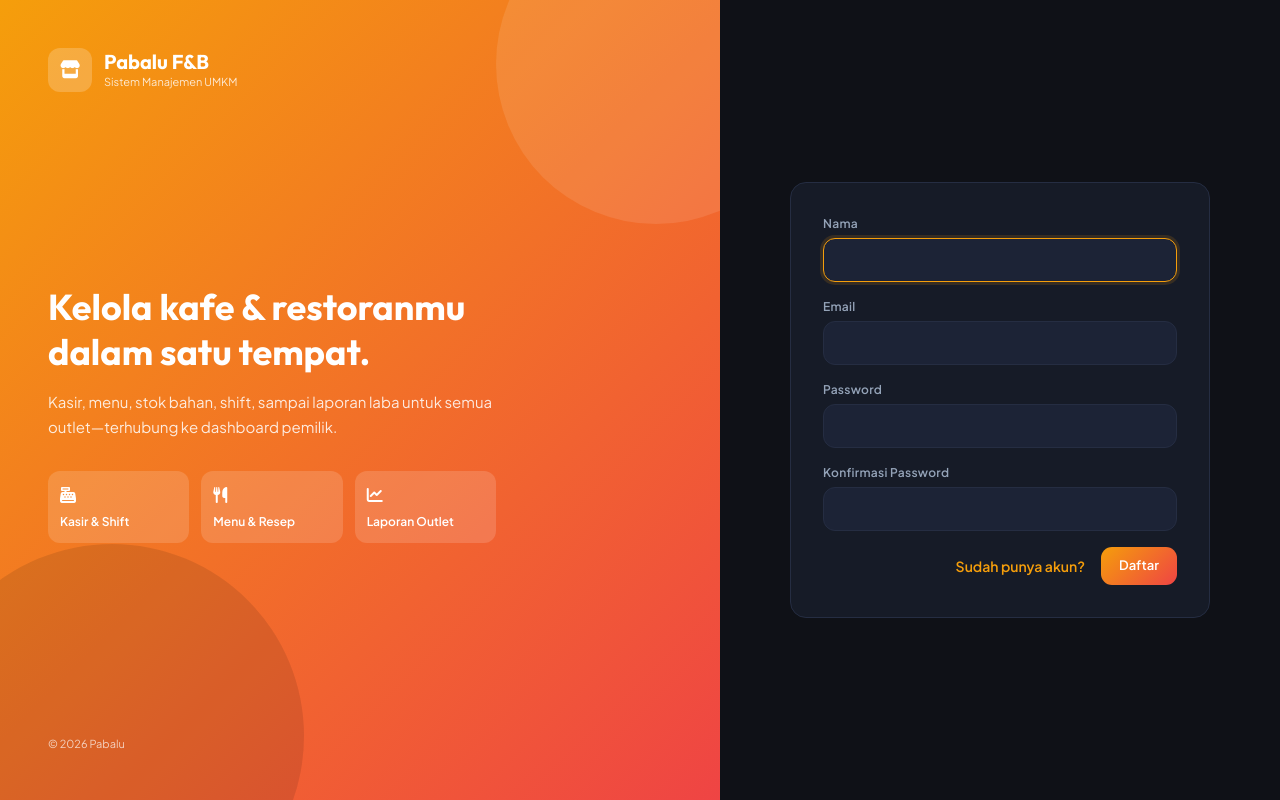
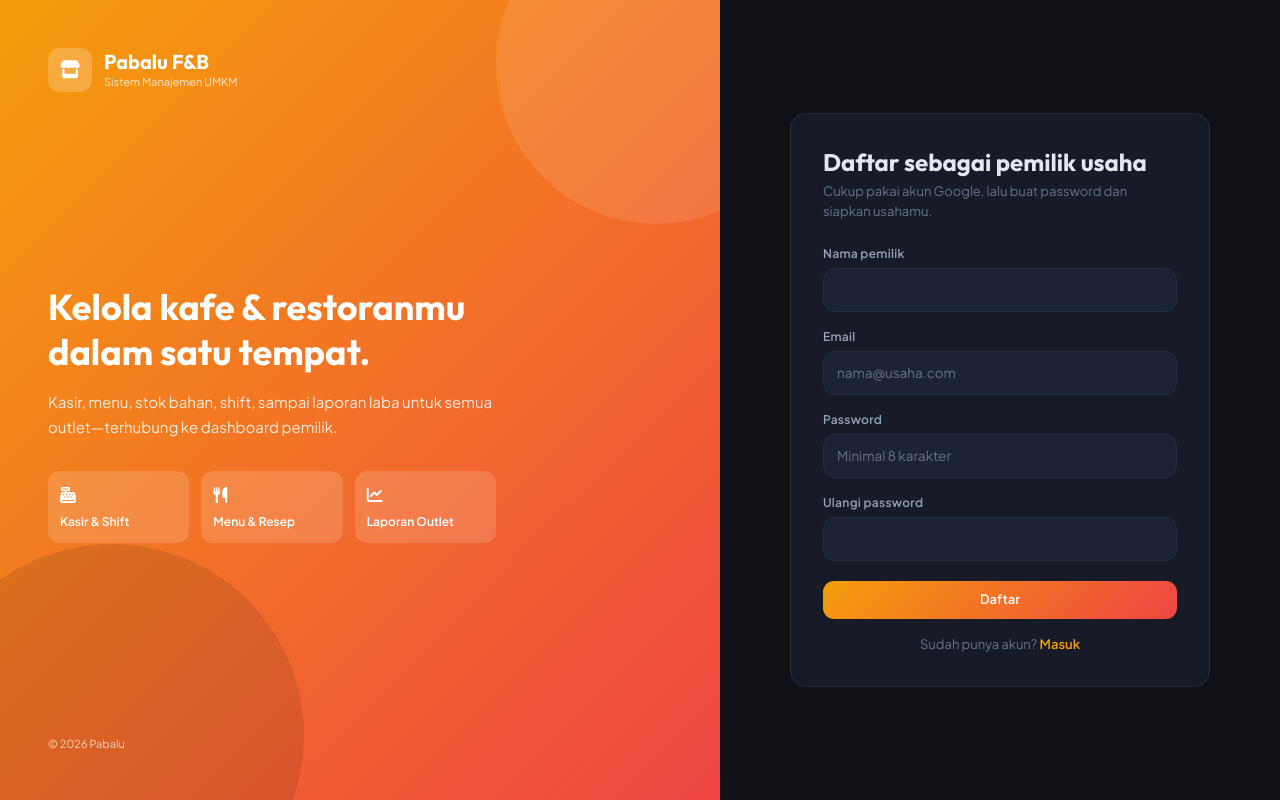
Before and after one commit to Alwas28/pabalu-fnb, a Laravel app: page /register in a window 1280 px wide. Run offline with Laravel 12, Linux system fonts and the light colour scheme; style sheets or scripts are compiled from the project's sources; some libraries are stand-ins or nearby versions.

Commit message:
Daftar & masuk dengan Google, email reset password berbahasa Indonesia
- Tambah laravel/socialite: tombol "Daftar/Masuk dengan Google".
  Email baru: nama & email diambil dari Google, owner membuat password
  lalu lanjut onboarding. Email terdaftar: langsung masuk & ditautkan
  (users.google_id). Tolak email belum terverifikasi, akun nonaktif,
  dan email yang tertaut ke akun Google lain.
- Login dengan password tetap tersedia; tombol Google tersembunyi bila
  GOOGLE_CLIENT_ID kosong.
- Halaman daftar berbahasa Indonesia; pesan & email reset password
  diterjemahkan (lang/id/passwords.php, id.json).

Co-Authored-By: Claude Opus 5.5 <noreply@anthropic.com>

```diff
--- a/app/Models/User.php
+++ b/app/Models/User.php
@@ -18,7 +18,7 @@ use Illuminate\Notifications\Notifiable;
 use Laravel\Sanctum\HasApiTokens;
 
 #[Fillable(['name', 'email', 'password'])]
-#[Hidden(['password', 'remember_token'])]
+#[Hidden(['password', 'remember_token', 'google_id'])]
 class User extends Authenticatable
 {
     /** @use HasFactory<UserFactory> */
--- a/composer.json
+++ b/composer.json
@@ -10,6 +10,7 @@
         "chillerlan/php-qrcode": "^6.0",
         "laravel/framework": "^13.17",
         "laravel/sanctum": "^4.0",
+        "laravel/socialite": "^5.33",
         "laravel/tinker": "^3.0",
         "livewire/livewire": "^3.6.4",
         "livewire/volt": "^1.7.0"
--- a/config/services.php
+++ b/config/services.php
@@ -35,6 +35,13 @@ return [
         ],
     ],
 
+    /* Daftar & masuk dengan Google (Laravel Socialite). Kosongkan client_id untuk menyembunyikan tombol Google. */
+    'google' => [
+        'client_id' => env('GOOGLE_CLIENT_ID'),
+        'client_secret' => env('GOOGLE_CLIENT_SECRET'),
+        'redirect' => env('GOOGLE_REDIRECT_URI', '/auth/google/callback'),
+    ],
+
     /*
      * Pengiriman event ke Analytics Platform / Central Dashboard (outbox).
      * Kosongkan endpoint untuk mematikan: event tidak dicatat & tidak dikirim.
--- a/lang/id.json
+++ b/lang/id.json
@@ -28,5 +28,14 @@
     "Saved.": "Tersimpan.",
     "This is a secure area of the application. Please confirm your password before continuing.": "Ini area aman aplikasi. Konfirmasi password kamu sebelum melanjutkan.",
     "Update Password": "Ubah Password",
-    "Your email address is unverified.": "Email kamu belum terverifikasi."
+    "Your email address is unverified.": "Email kamu belum terverifikasi.",
+    "Reset your password": "Reset Password Akun Pabalu",
+    "You are receiving this email because we received a password reset request for your account.": "Kamu menerima email ini karena ada permintaan reset password untuk akunmu.",
+    "This password reset link will expire in :count minutes.": "Tautan reset password ini berlaku selama :count menit.",
+    "If you did not request a password reset, no further action is required.": "Bila kamu tidak meminta reset password, abaikan email ini. Password kamu tidak berubah.",
+    "Hello!": "Halo!",
+    "Whoops!": "Ups!",
+    "Regards,": "Salam,",
+    "If you're having trouble clicking the \":actionText\" button, copy and paste the URL below\ninto your web browser:": "Bila tombol \":actionText\" tidak bisa diklik, salin dan tempel tautan berikut\nke browser kamu:",
+    "All rights reserved.": "Hak cipta dilindungi."
 }
--- /dev/null
+++ b/resources/views/components/google-button.blade.php
@@ -0,0 +1,10 @@
+@props(['label' => 'Lanjutkan dengan Google'])
+
+{{-- Tampil hanya bila GOOGLE_CLIENT_ID diatur. Link biasa (bukan wire:navigate) karena menuju halaman Google. --}}
+@if (filled(config('services.google.client_id')))
+    <a href="{{ route('auth.google.redirect') }}"
+       {{ $attributes->merge(['class' => 'btn btn-secondary w-full justify-center py-2.5 !font-semibold']) }}>
+        <x-google-icon class="w-[18px] h-[18px]" />
+        {{ $label }}
+    </a>
+@endif
--- /dev/null
+++ b/resources/views/components/google-icon.blade.php
@@ -0,0 +1,6 @@
+<svg {{ $attributes }} viewBox="0 0 48 48" aria-hidden="true">
+    <path fill="#FFC107" d="M43.6 20.5H42V20H24v8h11.3c-1.6 4.7-6.1 8-11.3 8-6.6 0-12-5.4-12-12s5.4-12 12-12c3.1 0 5.8 1.2 7.9 3.1l5.7-5.7C34 6.1 29.3 4 24 4 12.9 4 4 12.9 4 24s8.9 20 20 20 20-8.9 20-20c0-1.3-.1-2.4-.4-3.5z"/>
+    <path fill="#FF3D00" d="M6.3 14.7l6.6 4.8C14.7 15.1 19 12 24 12c3.1 0 5.8 1.2 7.9 3.1l5.7-5.7C34 6.1 29.3 4 24 4 16.3 4 9.7 8.3 6.3 14.7z"/>
+    <path fill="#4CAF50" d="M24 44c5.2 0 9.9-2 13.4-5.2l-6.2-5.2C29.2 35.1 26.7 36 24 36c-5.2 0-9.6-3.3-11.3-7.9l-6.5 5C9.5 39.6 16.2 44 24 44z"/>
+    <path fill="#1976D2" d="M43.6 20.5H42V20H24v8h11.3c-.8 2.2-2.2 4.2-4.1 5.6l6.2 5.2C37 39.2 44 34 44 24c0-1.3-.1-2.4-.4-3.5z"/>
+</svg>
--- a/resources/views/livewire/pages/auth/forgot-password.blade.php
+++ b/resources/views/livewire/pages/auth/forgot-password.blade.php
@@ -2,9 +2,10 @@
 
 use Illuminate\Support\Facades\Password;
 use Livewire\Attributes\Layout;
+use Livewire\Attributes\Title;
 use Livewire\Volt\Component;
 
-new #[Layout('layouts.guest')] class extends Component
+new #[Layout('layouts.guest')] #[Title('Lupa Password')] class extends Component
 {
     public string $email = '';
 
--- a/resources/views/livewire/pages/auth/register.blade.php
+++ b/resources/views/livewire/pages/auth/register.blade.php
@@ -6,9 +6,10 @@ use Illuminate\Support\Facades\Auth;
 use Illuminate\Support\Facades\Hash;
 use Illuminate\Validation\Rules;
 use Livewire\Attributes\Layout;
+use Livewire\Attributes\Title;
 use Livewire\Volt\Component;
 
-new #[Layout('layouts.guest')] class extends Component
+new #[Layout('layouts.guest')] #[Title('Daftar')] class extends Component
 {
     public string $name = '';
     public string $email = '';
@@ -16,7 +17,7 @@ new #[Layout('layouts.guest')] class extends Component
     public string $password_confirmation = '';
 
     /**
-     * Handle an incoming registration request.
+     * Daftar dengan email & password (alternatif dari daftar dengan Google).
      */
     public function register(): void
     {
@@ -24,7 +25,7 @@ new #[Layout('layouts.guest')] class extends Component
             'name' => ['required', 'string', 'max:255'],
             'email' => ['required', 'string', 'lowercase', 'email', 'max:255', 'unique:'.User::class],
             'password' => ['required', 'string', 'confirmed', Rules\Password::defaults()],
-        ]);
+        ], [], ['name' => 'nama', 'email' => 'email', 'password' => 'password']);
 
         $validated['password'] = Hash::make($validated['password']);
 
@@ -37,52 +38,51 @@ new #[Layout('layouts.guest')] class extends Component
 }; ?>
 
 <div>
-    <form wire:submit="register">
-        <!-- Name -->
+    <div class="mb-6">
+        <h2 class="font-display text-2xl font-bold text-pb-text">Daftar sebagai pemilik usaha</h2>
+        <p class="text-[13px] text-pb-muted mt-1">Cukup pakai akun Google, lalu buat password dan siapkan usahamu.</p>
+    </div>
+
+    <x-auth-session-status class="mb-4" :status="session('status')" />
+
+    @if (filled(config('services.google.client_id')))
+        <x-google-button label="Daftar dengan Google" />
+
+        <div class="flex items-center gap-3 my-5 text-[12px] text-pb-muted">
+            <span class="h-px flex-1 bg-pb-border"></span>atau daftar dengan email<span class="h-px flex-1 bg-pb-border"></span>
+        </div>
+    @endif
+
+    <form wire:submit="register" class="flex flex-col gap-4">
         <div>
-            <x-input-label for="name" :value="__('Name')" />
-            <x-text-input wire:model="name" id="name" class="block mt-1 w-full" type="text" name="name" required autofocus autocomplete="name" />
-            <x-input-error :messages="$errors->get('name')" class="mt-2" />
+            <x-input-label for="name" value="Nama pemilik" />
+            <x-text-input wire:model="name" id="name" type="text" name="name" required autocomplete="name" />
+            <x-input-error :messages="$errors->get('name')" class="mt-1.5" />
         </div>
 
-        <!-- Email Address -->
-        <div class="mt-4">
-            <x-input-label for="email" :value="__('Email')" />
-            <x-text-input wire:model="email" id="email" class="block mt-1 w-full" type="email" name="email" required autocomplete="username" />
-            <x-input-error :messages="$errors->get('email')" class="mt-2" />
+        <div>
+            <x-input-label for="email" value="Email" />
+            <x-text-input wire:model="email" id="email" type="email" name="email" placeholder="nama@usaha.com" required autocomplete="username" />
+            <x-input-error :messages="$errors->get('email')" class="mt-1.5" />
         </div>
 
-        <!-- Password -->
-        <div class="mt-4">
-            <x-input-label for="password" :value="__('Password')" />
-
-            <x-text-input wire:model="password" id="password" class="block mt-1 w-full"
-                            type="password"
-                            name="password"
-                            required autocomplete="new-password" />
-
-            <x-input-error :messages="$errors->get('password')" class="mt-2" />
+        <div>
+            <x-input-label for="password" value="Password" />
+            <x-text-input wire:model="password" id="password" type="password" name="password" placeholder="Minimal 8 karakter" required autocomplete="new-password" />
+            <x-input-error :messages="$errors->get('password')" class="mt-1.5" />
         </div>
 
-        <!-- Confirm Password -->
-        <div class="mt-4">
-            <x-input-label for="password_confirmation" :value="__('Confirm Password')" />
-
-            <x-text-input wire:model="password_confirmation" id="password_confirmation" class="block mt-1 w-full"
-                            type="password"
-                            name="password_confirmation" required autocomplete="new-password" />
-
-            <x-input-error :messages="$errors->get('password_confirmation')" class="mt-2" />
+        <div>
+            <x-input-label for="password_confirmation" value="Ulangi password" />
+            <x-text-input wire:model="password_confirmation" id="password_confirmation" type="password" name="password_confirmation" required autocomplete="new-password" />
         </div>
 
-        <div class="flex items-center justify-end mt-4">
-            <a class="link text-sm" href="{{ route('login') }}" wire:navigate>
-                {{ __('Already registered?') }}
-            </a>
+        <x-primary-button class="w-full mt-1 py-2.5" wire:loading.attr="disabled" wire:target="register">
+            Daftar
+        </x-primary-button>
 
-            <x-primary-button class="ms-4">
-                {{ __('Register') }}
-            </x-primary-button>
-        </div>
+        <p class="text-center text-[13px] text-pb-muted">
+            Sudah punya akun? <a href="{{ route('login') }}" wire:navigate class="link">Masuk</a>
+        </p>
     </form>
 </div>
--- a/resources/views/livewire/pages/auth/reset-password.blade.php
+++ b/resources/views/livewire/pages/auth/reset-password.blade.php
@@ -7,10 +7,11 @@ use Illuminate\Support\Facades\Session;
 use Illuminate\Support\Str;
 use Illuminate\Validation\Rules;
 use Livewire\Attributes\Layout;
+use Livewire\Attributes\Title;
 use Livewire\Attributes\Locked;
 use Livewire\Volt\Component;
 
-new #[Layout('layouts.guest')] class extends Component
+new #[Layout('layouts.guest')] #[Title('Reset Password')] class extends Component
 {
     #[Locked]
     public string $token = '';
--- a/routes/auth.php
+++ b/routes/auth.php
@@ -1,5 +1,6 @@
 <?php
 
+use App\Http\Controllers\Auth\GoogleAuthController;
 use App\Http\Controllers\Auth\VerifyEmailController;
 use Illuminate\Support\Facades\Route;
 use Livewire\Volt\Volt;
@@ -10,6 +11,18 @@ Route::middleware('guest')->group(function () {
 
     Volt::route('login', 'pages.auth.login')
         ->name('login');
+
+    // Daftar & masuk dengan akun Google.
+    Route::get('auth/google/redirect', [GoogleAuthController::class, 'redirect'])
+        ->middleware('throttle:20,1')
+        ->name('auth.google.redirect');
+
+    Route::get('auth/google/callback', [GoogleAuthController::class, 'callback'])
+        ->middleware('throttle:20,1')
+        ->name('auth.google.callback');
+
+    Volt::route('register/google', 'pages.auth.google-register')
+        ->name('register.google');
 
     Volt::route('forgot-password', 'pages.auth.forgot-password')
         ->name('password.request');
```
Also changed, not shown: app/Http/Controllers/Auth/GoogleAuthController.php (added, +87 -0 lines), lang/id/passwords.php (added, +17 -0 lines), resources/views/livewire/pages/auth/google-register.blade.php (added, +123 -0 lines), resources/views/livewire/pages/auth/login.blade.php (+10 -0 lines), tests/Feature/Auth/PasswordResetTest.php (+5 -1 lines), tests/Feature/GoogleAuthTest.php (added, +97 -0 lines), database/migrations/2026_11_27_000300_add_google_id_to_users_table.php (added), 2 other files.
